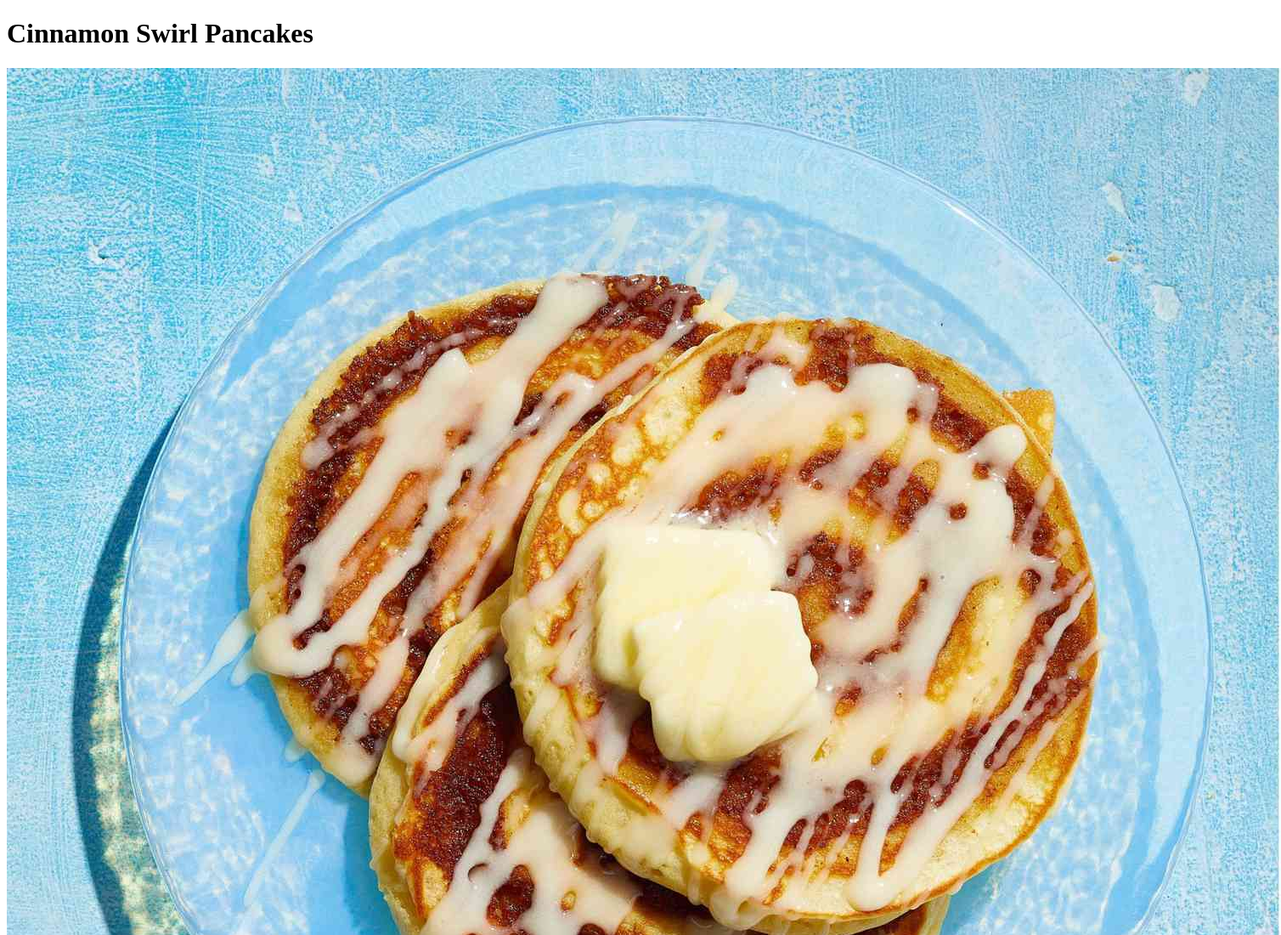
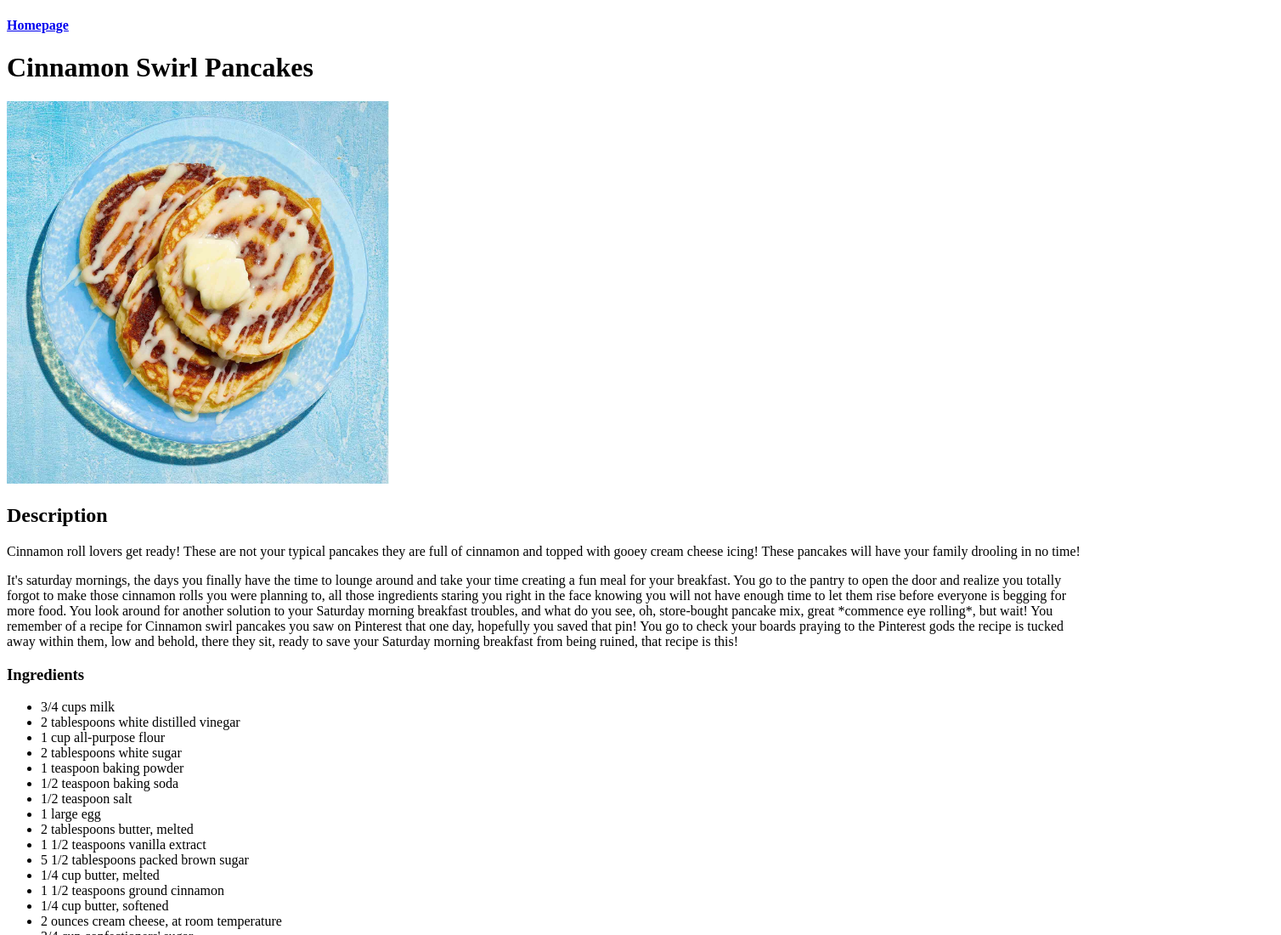
Before and after one commit to Spottedmonkey/odin-recipes, a plain HTML site: page recipes/pancakes.html in a window 1280 px wide. Shown: the top 1100 px of the page at 85% size, 1508 px wide, since content can reach past the window. Drawn offline with Linux system fonts and the light colour scheme.

Commit message:
Change: image height and add homepage buttton

```diff
--- a/recipes/pancakes.html
+++ b/recipes/pancakes.html
@@ -2,12 +2,13 @@
 <html lang="en">
     <head>
         <meta charset="UTF-8">
+        <p><h4><a href="../index.html">Homepage</a></h4></p>
         <title>Cinnamon Swirl Pancakes</title>
     </head>
 
     <body>
         <h1 lang="en">Cinnamon Swirl Pancakes</h1>
-            <img src="../images/Cinnamon_Swirl_Pancakes.jpg" alt="Delicious pancakes filled with cinnamon and topped with a cream cheese glaze">
+            <img src="../images/Cinnamon_Swirl_Pancakes.jpg" alt="Delicious pancakes filled with cinnamon and topped with a cream cheese glaze" height="450">
             <h2 lang="en">Description</h2>
                 <p lang="en">Cinnamon roll lovers get ready! These are not your typical pancakes they are full of cinnamon and topped with gooey cream cheese icing! These pancakes will have your family drooling in no time!</p>
 
```
Also changed, not shown: recipes/lasagna.html (+2 -1 lines), recipes/pizza.html (+2 -1 lines).
